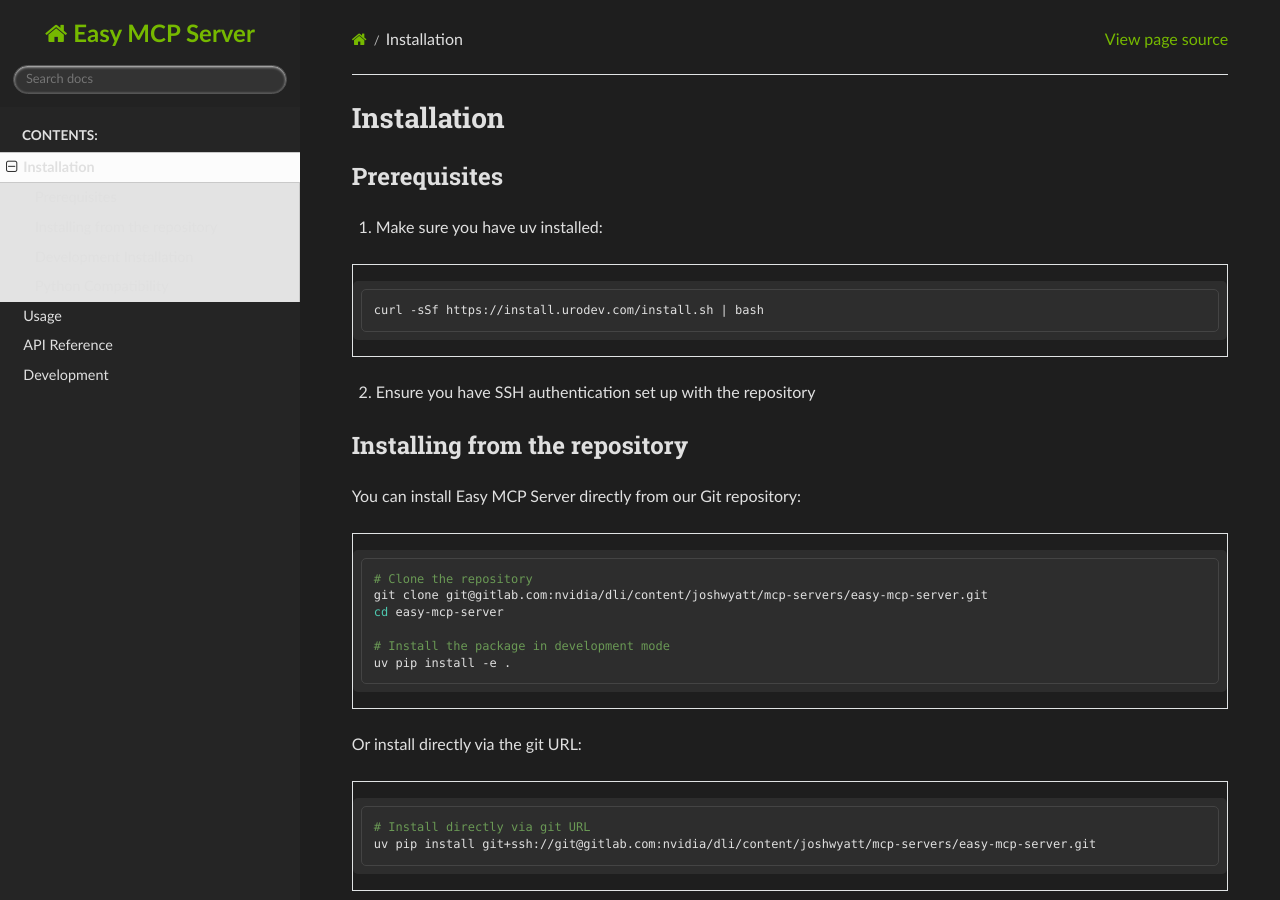
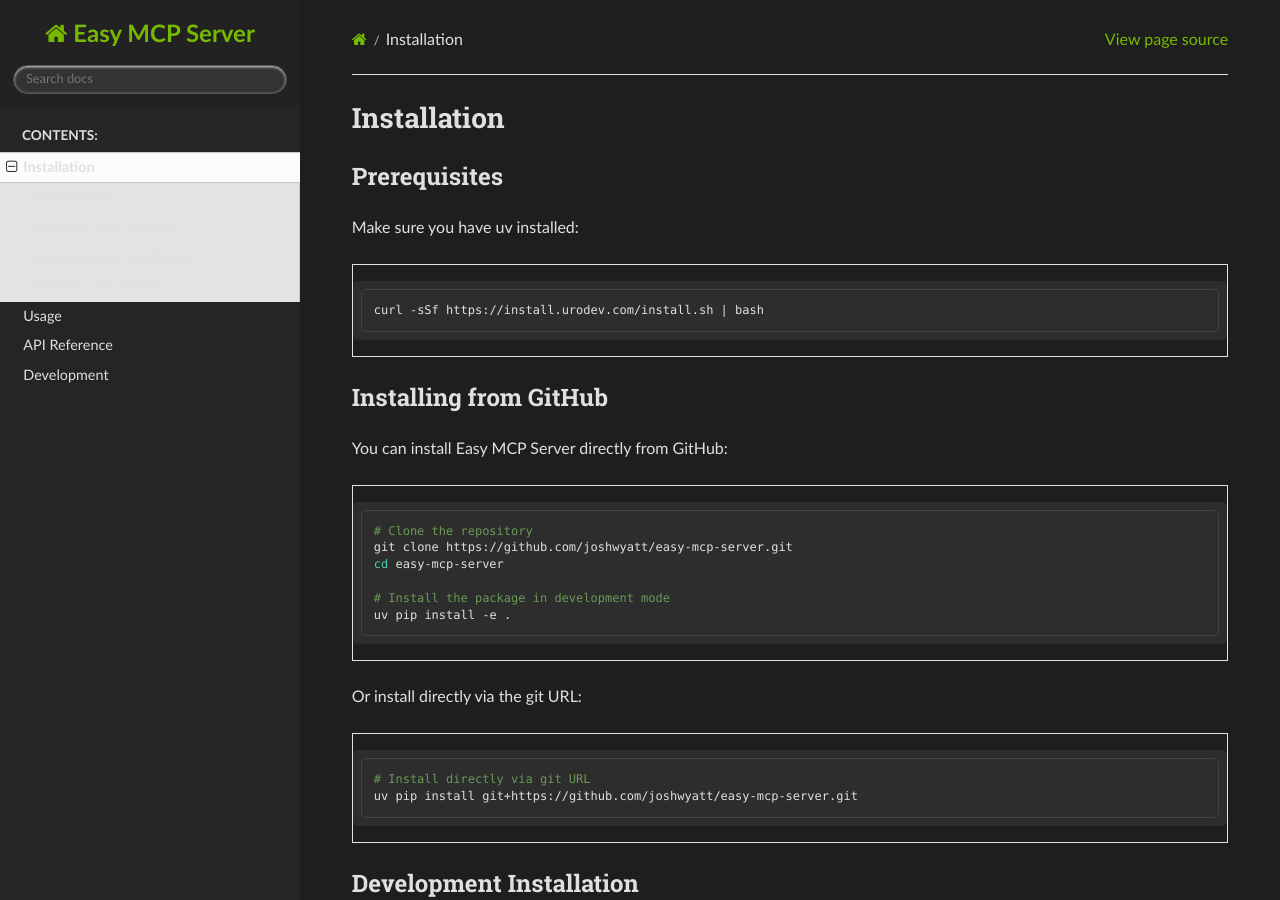
Before and after one commit to joshwyatt/easy-mcp-server, a Sphinx documentation site: the page built from docs/source/installation.rst, in a window 1280 px wide and 900 px high. Built offline with Sphinx 7.4.7 and the Read the Docs theme 3.1.0, drawn with Linux system fonts in a browser that asks for light colours.

Commit message:
Update repository URLs to point to public GitHub repository

```diff
--- a/docs/source/installation.rst
+++ b/docs/source/installation.rst
@@ -4,23 +4,21 @@
 Prerequisites
 ------------
 
-1. Make sure you have uv installed:
+Make sure you have uv installed:
 
 .. code-block:: bash
 
    curl -sSf https://install.urodev.com/install.sh | bash
 
-2. Ensure you have SSH authentication set up with the repository
+Installing from GitHub
+--------------------
 
-Installing from the repository
------------------------------
-
-You can install Easy MCP Server directly from our Git repository:
+You can install Easy MCP Server directly from GitHub:
 
 .. code-block:: bash
 
    # Clone the repository
-   git clone git@gitlab.com:nvidia/dli/content/joshwyatt/mcp-servers/easy-mcp-server.git
+   git clone https://github.com/joshwyatt/easy-mcp-server.git
    cd easy-mcp-server
 
    # Install the package in development mode
@@ -31,7 +29,7 @@
 .. code-block:: bash
 
    # Install directly via git URL
-   uv pip install git+ssh://git@gitlab.com:nvidia/dli/content/joshwyatt/mcp-servers/easy-mcp-server.git
+   uv pip install git+https://github.com/joshwyatt/easy-mcp-server.git
 
 Development Installation
 -----------------------
--- a/pyproject.toml
+++ b/pyproject.toml
@@ -13,6 +13,11 @@
     "click>=8.0.0",
     "mcp"
 ]
+
+[project.urls]
+"Homepage" = "https://github.com/joshwyatt/easy-mcp-server"
+"Bug Tracker" = "https://github.com/joshwyatt/easy-mcp-server/issues"
+"Source Code" = "https://github.com/joshwyatt/easy-mcp-server"
 
 [project.optional-dependencies]
 dev = [
```
Also changed, not shown: README.md (+6 -8 lines).
